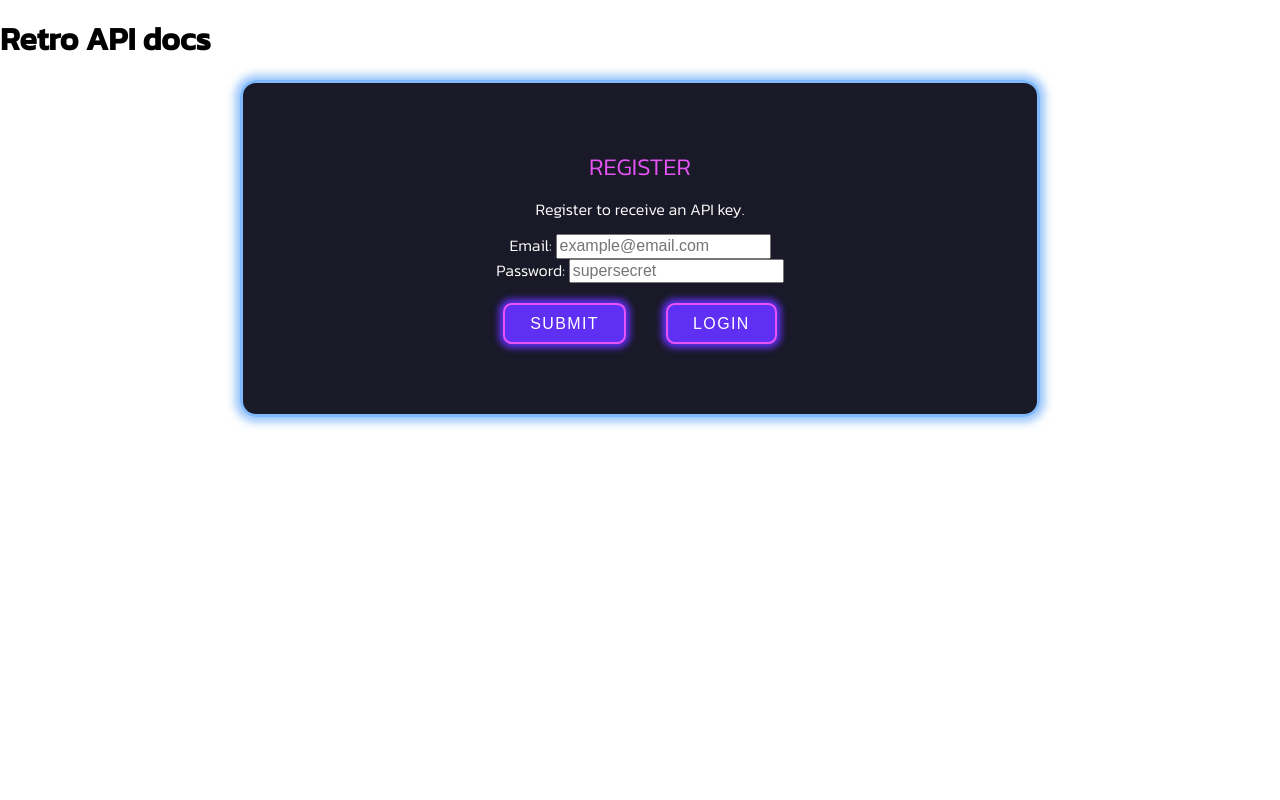
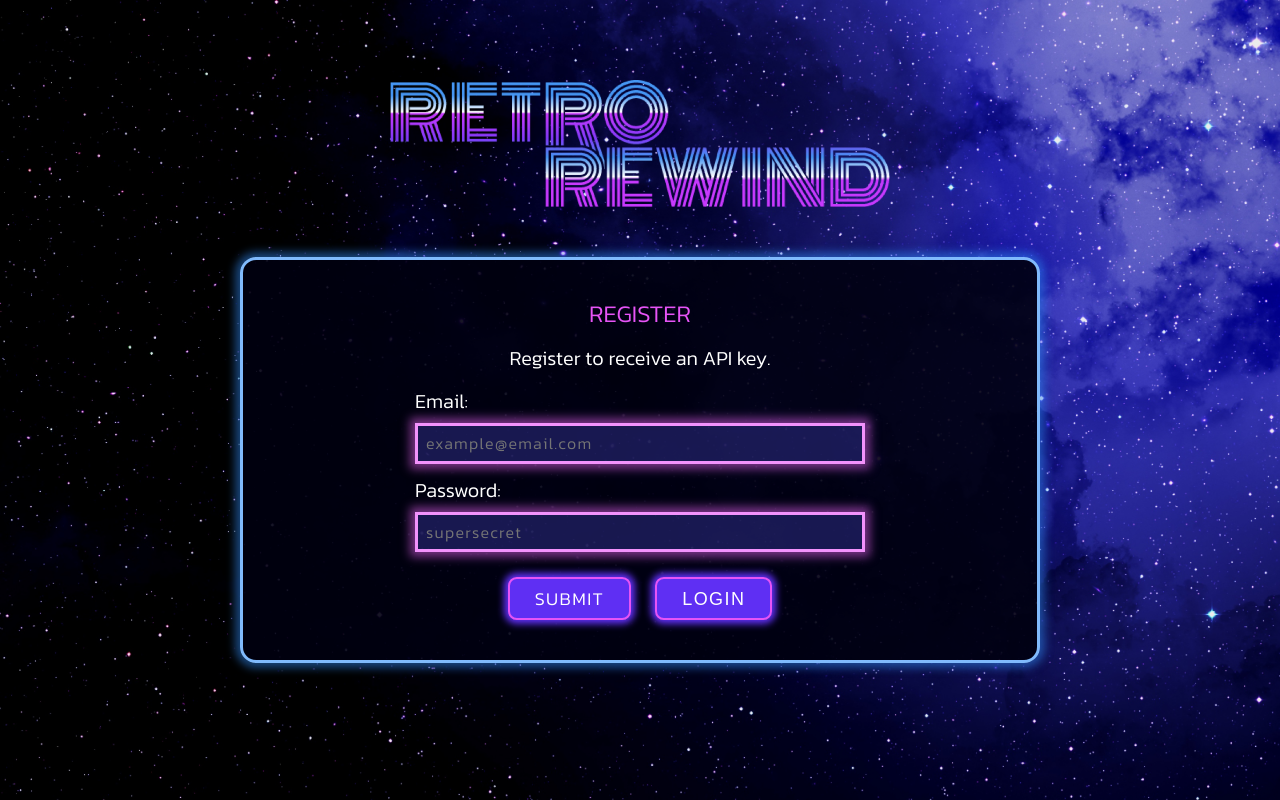
Before and after one commit to hushangni/retro-api-docs, a React (Create React App) app: page / in a window 1280 px wide. Built offline with nearby package versions, Linux system fonts and the light colour scheme.

Commit message:
Finished styling register/login page, added background and logo.

```diff
--- a/src/App.js
+++ b/src/App.js
@@ -1,5 +1,6 @@
 import React, {Component}from 'react';
 import { BrowserRouter as Router, Route, Link } from "react-router-dom";
+import logo from './assets/logo.png';
 
 import Login from './components/Login.js';
 import Register from './components/Register.js';
@@ -36,8 +37,9 @@ class App extends Component {
     const { loggedIn, username, password, login } = this.state;
     return (
       <Router>
-        <main>
-          <h1>Retro API docs</h1>
+        <main className="wrapper">
+          <h1 className="visuallyhidden">Retro Rewind API documentation</h1>
+          <img src={logo} alt="Retro Rewind API documentation chrome text image"/>
           {
             loggedIn ?
               <Docs />
--- a/src/styles/App.css
+++ b/src/styles/App.css
@@ -1,4 +1,5 @@
 @import url('https://fonts.googleapis.com/css?family=Kanit:300,500|Roboto+Mono:400,700&display=swap');
+
 /*
 font-family: 'Kanit', sans-serif;
 font-family: 'Roboto Mono', monospace; */
@@ -6,12 +7,71 @@ font-family: 'Roboto Mono', monospace; */
 body {
   font-family: 'Kanit', sans-serif;
   font-weight: 300;
+  background-image: url(../assets/background.jpg);
+  background-size: cover;
+  background-repeat: no-repeat;
+  min-height: 100vh;
+  display: flex;
+  flex-direction: column;
+}
+
+img {
+  width: 90%;
+  max-width: 500px;
+  margin: 80px auto 50px;
+  display: block;
 }
 
 h2 {
   color: #e654f6;
   font-weight: 300;
   text-transform: uppercase;
+}
+
+label,
+p {
+  font-size: 20px;
+}
+
+.wrapper {
+  max-width: 1000px;
+  width: 90%;
+  margin: 0 auto;
+}
+
+.register-login {
+  border-radius: 16px;
+  box-shadow: 0 0 9px 5px rgba(47, 138, 243, 0.5);
+  border: solid 3px #80bafc;
+  background-color: rgba(1, 1, 16, 0.9);
+  color: white;
+  max-width: 800px;
+  margin: 0 auto;
+  text-align: center;
+  padding: 20px 20px 30px;
+  margin-bottom: 60px;
+}
+
+.form-field {
+  display: flex;
+  flex-direction: column;
+  width: 85%;
+  max-width: 450px;
+  margin: 15px auto;
+  text-align: left;
+
+}
+
+input {
+  box-shadow: 0 0 9px 5px rgba(237, 102, 250, 0.5);
+  border: solid 3px #f292fc;
+  background-color: rgba(62, 63, 181, 0.39);
+  padding: 8px;
+  margin-top: 10px;
+  color: white;
+  font-family: 'Kanit', sans-serif;
+  letter-spacing: 1.3px;
+  font-weight: 300;
 }
 
 button,
@@ -23,10 +83,11 @@ input[type="submit"] {
   color: white;
   letter-spacing: 1.4px;
   padding: 10px 25px 8px;
-  margin: 20px;
+  margin: 10px 12px;
   transition: background 0.3s;
   cursor: pointer;
   text-transform: uppercase;
+  font-size: 18px;
 }
 
 button:hover,
@@ -35,16 +96,3 @@ input[type="submit"]:hover,
 input[type="submit"]:focus-within {
   background-color: #e654f6;
 }
-
-.register-login {
-  border-radius: 16px;
-  box-shadow: 0 0 9px 5px rgba(47, 138, 243, 0.5);
-  border: solid 3px #80bafc;
-  background-color: rgba(1, 1, 16, 0.9);
-  color: white;
-  max-width: 800px;
-  width: 90%;
-  margin: 0 auto;
-  text-align: center;
-  padding: 50px 20px;
-}
```
Also changed, not shown: src/styles/setup.css (line endings or trailing spaces).
